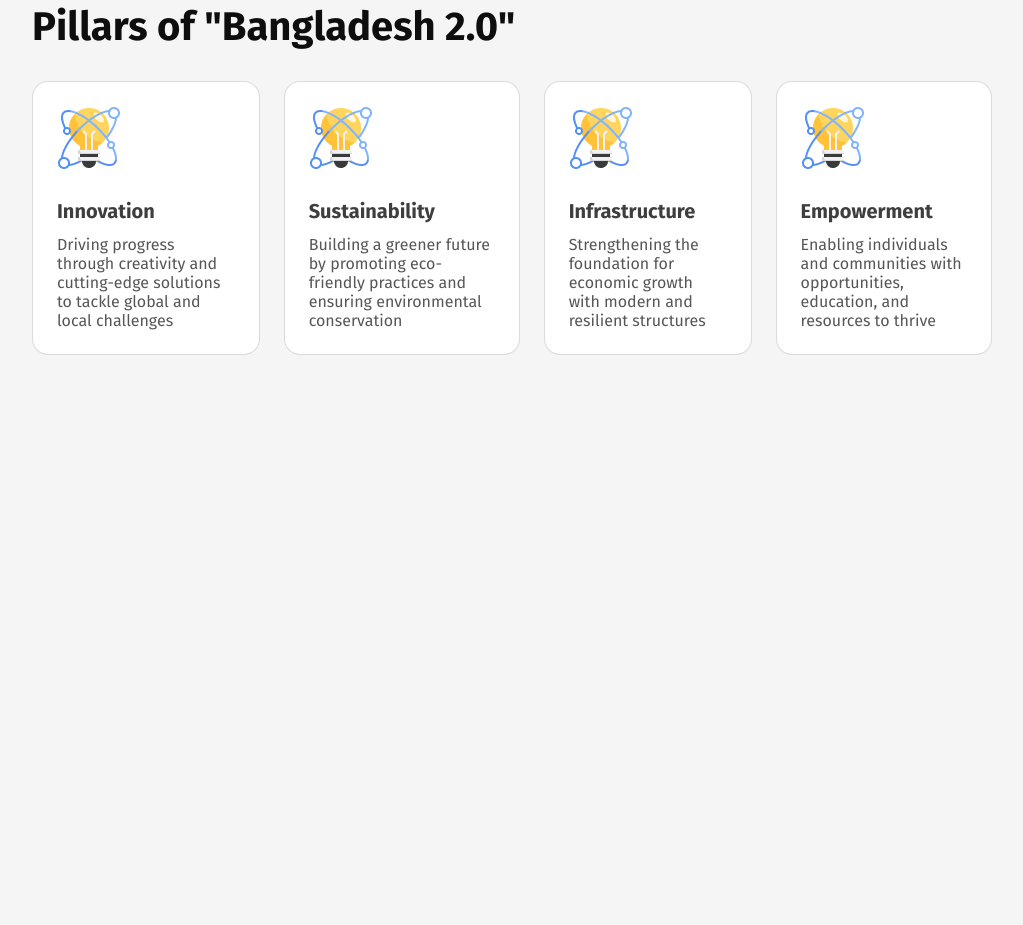
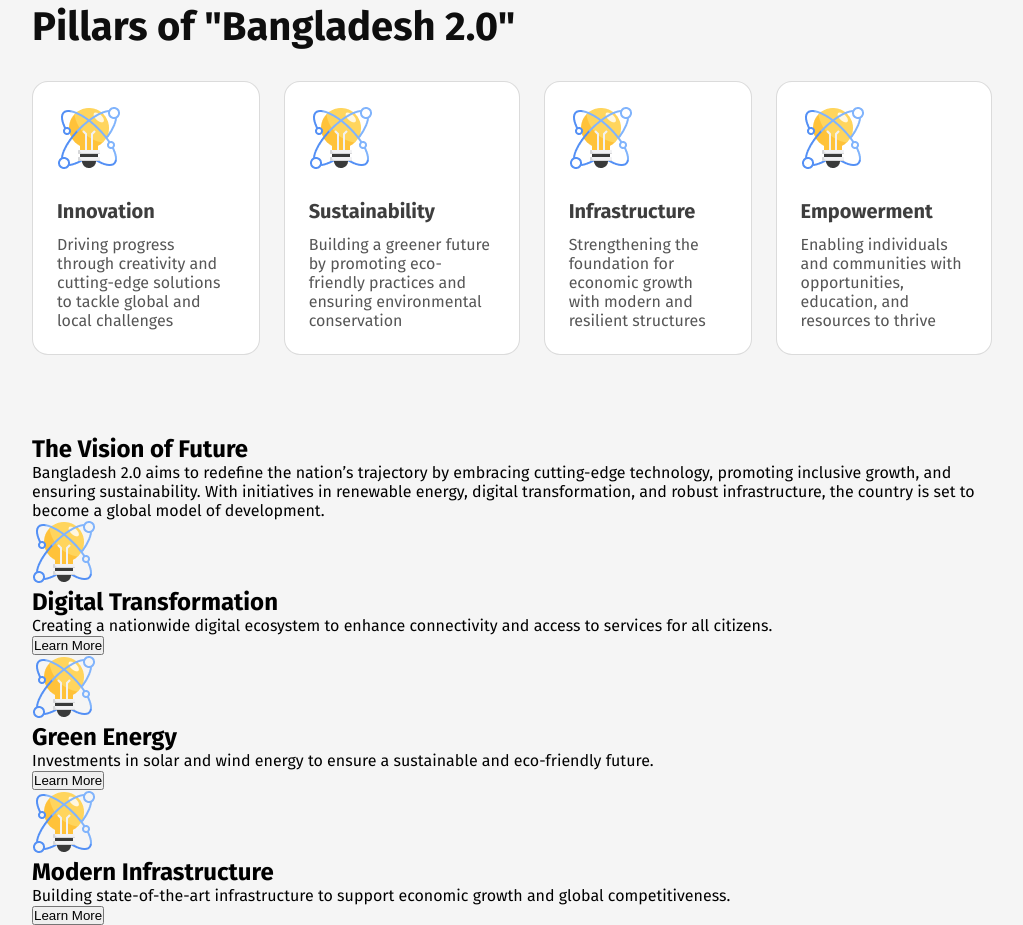
Before and after one commit to noboKumar/PH-assignment-01, a plain HTML site: page index.html in a window 1280 px wide. Shown: the part 761-1686 px from the top of the page, without its empty margins (128-1151 px from the left). Before the commit the page ends 1196 px from the top, so only its background shows below. Drawn offline with Linux system fonts and the light colour scheme.

Commit message:
add vision section html

```diff
--- a/index.html
+++ b/index.html
@@ -61,6 +61,45 @@
           </div>
         </div>
       </section>
+      <section class="vision">
+        <h1>The Vision of Future</h1>
+        <p>
+          Bangladesh 2.0 aims to redefine the nation’s trajectory by embracing
+          cutting-edge technology, promoting inclusive growth, and ensuring
+          sustainability. With initiatives in renewable energy, digital
+          transformation, and robust infrastructure, the country is set to
+          become a global model of development.
+        </p>
+        <div class="vision-card-container">
+          <div class="vision-card">
+            <img src="./assets/card-icon.png" alt="card-icon" />
+            <h2>Digital Transformation</h2>
+            <p>
+              Creating a nationwide digital ecosystem to enhance connectivity
+              and access to services for all citizens.
+            </p>
+            <button>Learn More</button>
+          </div>
+          <div class="vision-card">
+            <img src="./assets/card-icon.png" alt="card-icon" />
+            <h2>Green Energy</h2>
+            <p>
+              Investments in solar and wind energy to ensure a sustainable and
+              eco-friendly future.
+            </p>
+            <button>Learn More</button>
+          </div>
+          <div class="vision-card">
+            <img src="./assets/card-icon.png" alt="card-icon" />
+            <h2>Modern Infrastructure</h2>
+            <p>
+              Building state-of-the-art infrastructure to support economic
+              growth and global competitiveness.
+            </p>
+            <button>Learn More</button>
+          </div>
+        </div>
+      </section>
     </main>
     <footer></footer>
   </body>
--- a/style.css
+++ b/style.css
@@ -93,7 +93,7 @@ header {
   font-weight: 700;
   margin-bottom: 30px;
 }
-.pillar-card-container{
+.pillar-card-container {
   display: flex;
   gap: 24px;
 }
```
